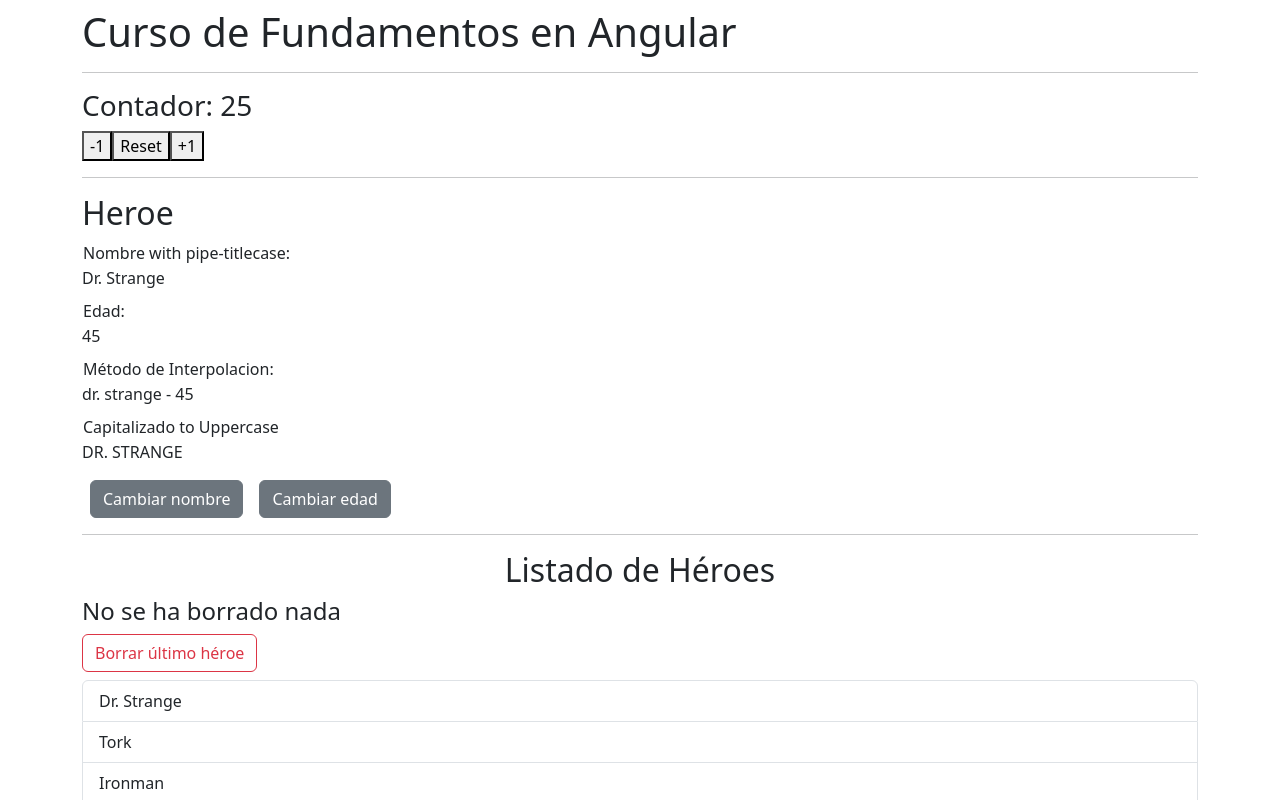
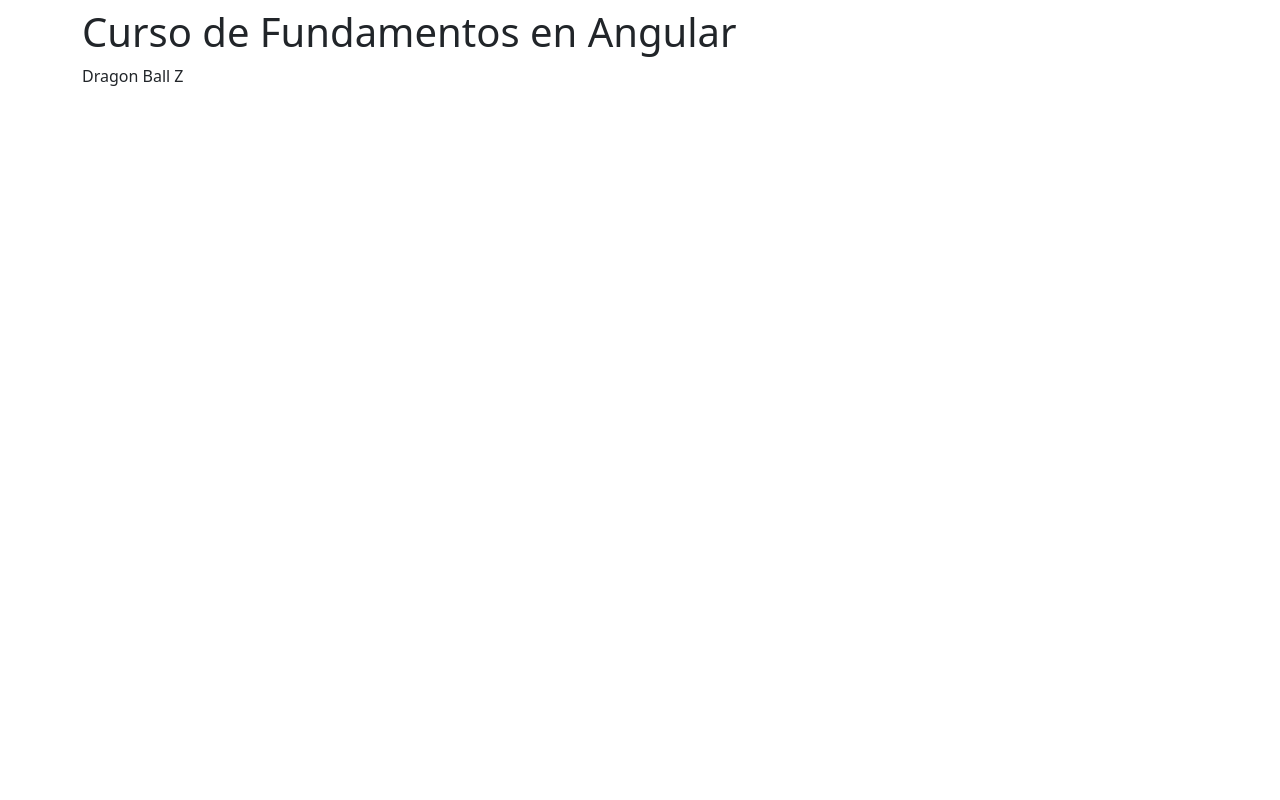
Before and after one commit to AndrewAnchiaG/AngularFundamentos, an Angular app: page / in a window 1280 px wide. Shown: the top 800 px of the page. Built offline with nearby package versions, Linux system fonts and the light colour scheme.

Commit message:
feat(dbz.module): Add ref into app.module

```diff
--- a/src/app/app.component.html
+++ b/src/app/app.component.html
@@ -1,10 +1,14 @@
-
-
 
 <h1>{{title}}</h1>
+<!--
+
 <hr>
 <app-counter></app-counter>
 <hr>
 <app-hero></app-hero>
 <hr>
 <app-heroes-list></app-heroes-list>
+
+-->
+
+<app-dbz-main-page></app-dbz-main-page>
--- a/src/app/app.module.ts
+++ b/src/app/app.module.ts
@@ -5,6 +5,7 @@ import { AppComponent } from './app.component';
 
 import { CounterModule } from './counter/counter.module';
 import { HeroModule } from './heroes/hero.module';
+import { DbzModule } from './dbz/dbz.module';
 
 @NgModule({
   declarations: [
@@ -13,7 +14,8 @@ import { HeroModule } from './heroes/hero.module';
   imports: [
     BrowserModule,
     CounterModule,
-    HeroModule
+    HeroModule,
+    DbzModule
   ],
   providers: [],
   bootstrap: [AppComponent]
```
Also changed, not shown: src/app/dbz/dbz.module.ts (added, +18 -0 lines).
